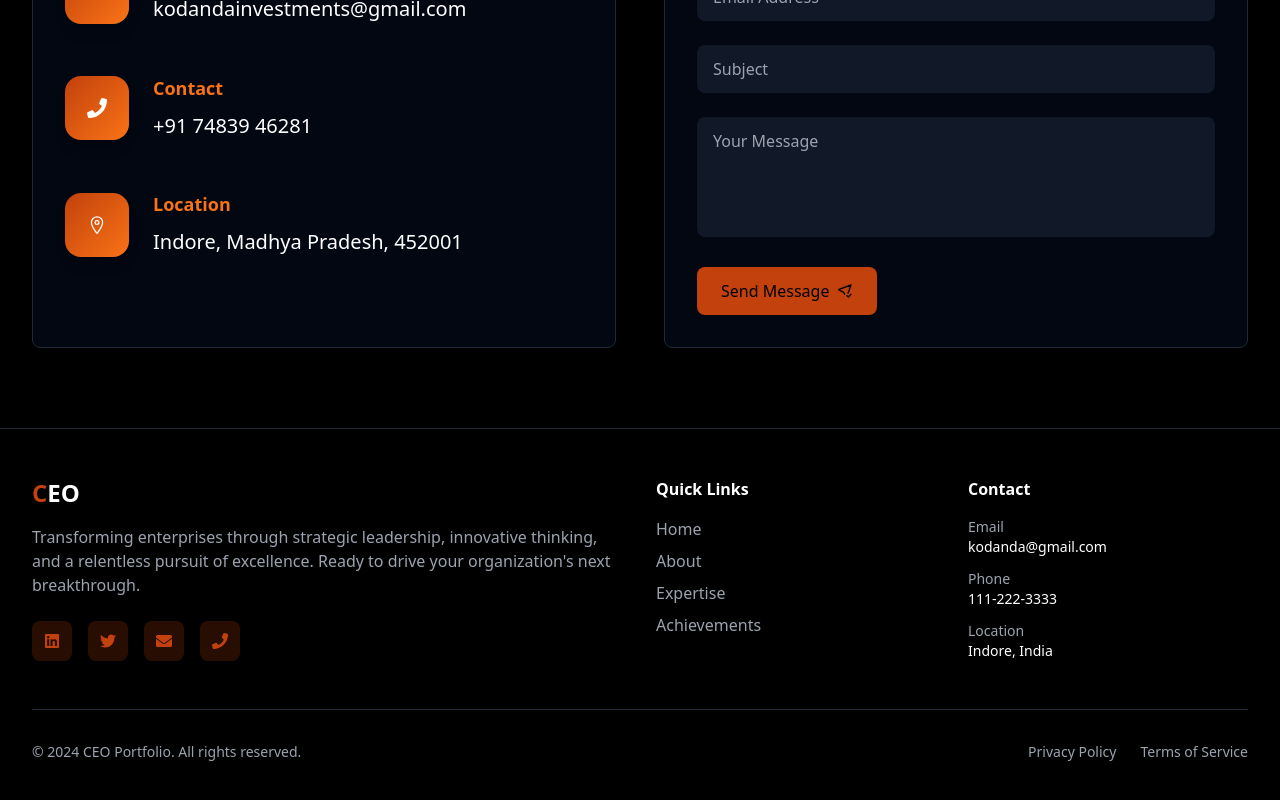
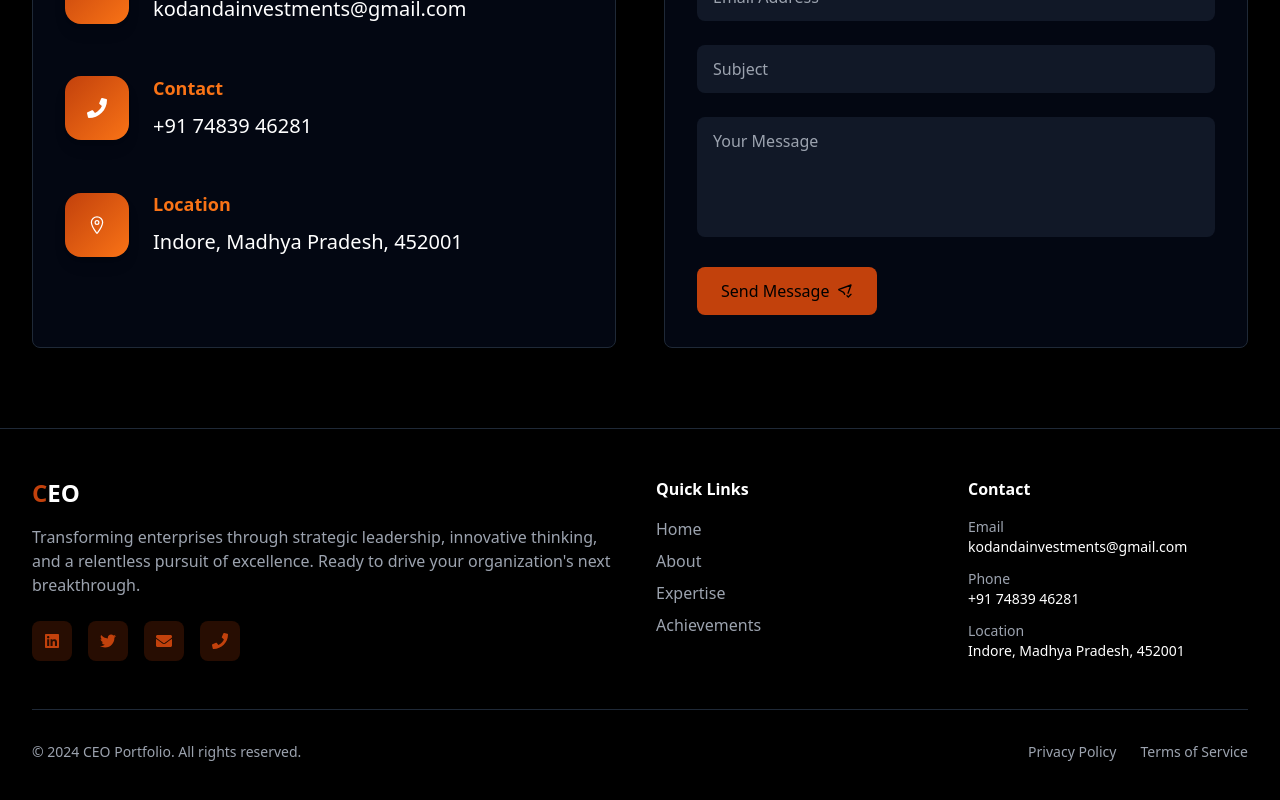
Before and after one commit to kodandainvestment/CEO_portfolio, a React (Vite) app in the folder frontend/: page / in a window 1280 px wide. Shown: the part 5310-6110 px from the top of the page. Built offline with nearby package versions, Linux system fonts and the light colour scheme.

Commit message:
Add contact info

```diff
--- a/frontend/src/commonComponent/Footer.jsx
+++ b/frontend/src/commonComponent/Footer.jsx
@@ -22,16 +22,16 @@ export default function Footer() {
               Transforming enterprises through strategic leadership, innovative thinking, and a relentless pursuit of excellence. Ready to drive your organization's next breakthrough.
             </p>
             <div className="flex space-x-3 sm:space-x-4">
-              <a href="#" className="bg-orange-700 bg-opacity-20 text-orange-700 w-8 h-8 sm:w-10 sm:h-10 rounded-lg flex items-center justify-center hover:bg-orange-700 hover:text-black transition-all duration-300">
+              <a href="https://www.linkedin.com/in/chahat-tiwari-2619a6252/" className="bg-orange-700 bg-opacity-20 text-orange-700 w-8 h-8 sm:w-10 sm:h-10 rounded-lg flex items-center justify-center hover:bg-orange-700 hover:text-black transition-all duration-300">
                 <FaLinkedin className="text-sm sm:text-base" />
               </a>
               <a href="#" className="bg-orange-700 bg-opacity-20 text-orange-700 w-8 h-8 sm:w-10 sm:h-10 rounded-lg flex items-center justify-center hover:bg-orange-700 hover:text-black transition-all duration-300">
                 <FaTwitter className="text-sm sm:text-base" />
               </a>
-              <a href="mailto:kodanda@gmail.com" className="bg-orange-700 bg-opacity-20 text-orange-700 w-8 h-8 sm:w-10 sm:h-10 rounded-lg flex items-center justify-center hover:bg-orange-700 hover:text-black transition-all duration-300">
+              <a href="mailto:kodandainvestments@gmail.com" className="bg-orange-700 bg-opacity-20 text-orange-700 w-8 h-8 sm:w-10 sm:h-10 rounded-lg flex items-center justify-center hover:bg-orange-700 hover:text-black transition-all duration-300">
                 <FaEnvelope className="text-sm sm:text-base" />
               </a>
-              <a href="tel:111-222-3333" className="bg-orange-700 bg-opacity-20 text-orange-700 w-8 h-8 sm:w-10 sm:h-10 rounded-lg flex items-center justify-center hover:bg-orange-700 hover:text-black transition-all duration-300">
+              <a href="tel:+91 74839 46281" className="bg-orange-700 bg-opacity-20 text-orange-700 w-8 h-8 sm:w-10 sm:h-10 rounded-lg flex items-center justify-center hover:bg-orange-700 hover:text-black transition-all duration-300">
                 <FaPhone className="text-sm sm:text-base" />
               </a>
             </div>
@@ -70,15 +70,15 @@ export default function Footer() {
             <div className="space-y-3">
               <div className="text-gray-400">
                 <div className="text-xs sm:text-sm">Email</div>
-                <div className="text-white text-xs sm:text-sm break-all">kodanda@gmail.com</div>
+                <div className="text-white text-xs sm:text-sm break-all">kodandainvestments@gmail.com</div>
               </div>
               <div className="text-gray-400">
                 <div className="text-xs sm:text-sm">Phone</div>
-                <div className="text-white text-xs sm:text-sm">111-222-3333</div>
+                <div className="text-white text-xs sm:text-sm">+91 74839 46281</div>
               </div>
               <div className="text-gray-400">
                 <div className="text-xs sm:text-sm">Location</div>
-                <div className="text-white text-xs sm:text-sm">Indore, India</div>
+                <div className="text-white text-xs sm:text-sm">Indore, Madhya Pradesh, 452001</div>
               </div>
             </div>
           </div>
--- a/frontend/src/pages/Home.jsx
+++ b/frontend/src/pages/Home.jsx
@@ -31,7 +31,7 @@ function Home() {
                     {/* Description */}
                     <p className='text-gray-400 text-base lg:text-lg leading-relaxed animate-fade-in-up animation-delay-600'>
                         Leading strategic investment decisions and financial market analysis at Kodanda Investments.
-                        <span className='text-orange-500 font-medium'>MBA from IIM Indore</span> with expertise in financial markets.
+                        <span className='text-orange-500 font-medium '> MBA from IIM Indore</span> with expertise in financial markets.
                     </p>
 
                     {/* CTA Buttons */}
```
